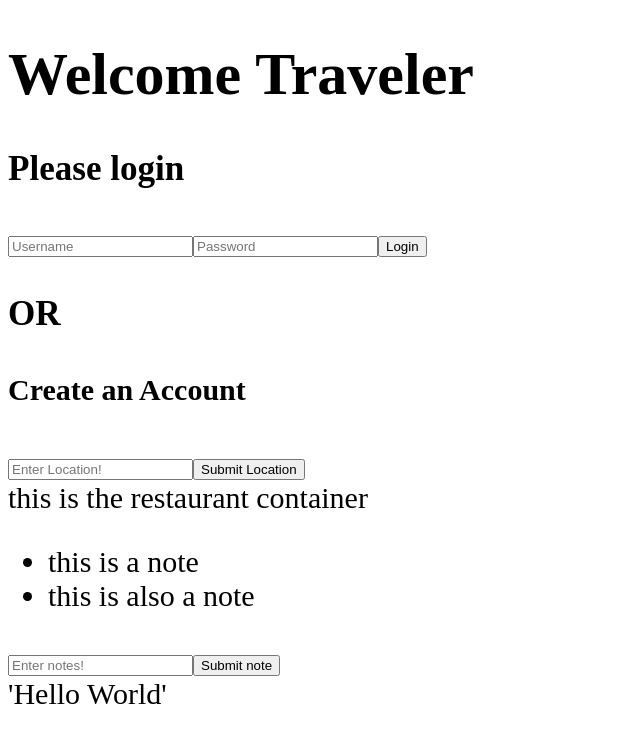
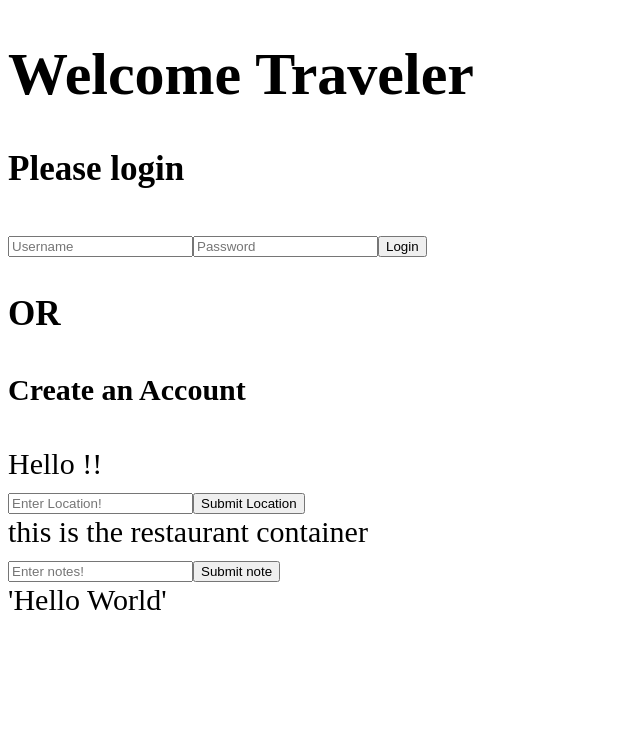
Before and after one commit to Jelly-Travel-App/travel-app, a React app: page / in a window 1280 px wide. Shown: the top 742 px of the page, without its empty margins (0-640 px from the left). Built offline with nearby package versions, Linux system fonts and the light colour scheme.

Commit message:
pull user info to notes and userpage

```diff
--- a/client/App.js
+++ b/client/App.js
@@ -7,15 +7,18 @@ import UserPage from './components/user/user-page.js';
 const App = () => {
     // need to setuser from login file, and pass to userpage in this file as a prop.
     // unsure what to pass into useState
-    const [user, setUser] = useState('');
+    const [user, setUser] = useState({});
 
     // here is a function that will set user. need to from login.
     const updateUser = (currentUser) => {
         setUser(currentUser);
     };
+    // successful set user
+    console.log('this is user after login on App.js', user);
     return (
         <div>
-            <Landing_Page />
+            {/* pass in update user function to landing page */}
+            <Landing_Page updateUser={updateUser} />
             {/* pass in updated user to userpage */}
             <UserPage user={user} />
         </div>
--- a/client/components/landing-page/LandingPage.js
+++ b/client/components/landing-page/LandingPage.js
@@ -2,13 +2,14 @@ import React from 'react';
 import Login from './Login.js';
 import SignUp from './SignUp.js';
 
-const LandingPage = () => {
+const LandingPage = (props) => {
     return (
         <div className="landing-page">
             <h1>Welcome Traveler</h1>
             <h3>Please login</h3>
             <div id="login-route">
-                <Login />
+                {/* pass in update user from props */}
+                <Login updateUser={props.updateUser} />
             </div>
             <h3>OR</h3>
             <h4>Create an Account</h4>
--- a/client/components/landing-page/Login.js
+++ b/client/components/landing-page/Login.js
@@ -1,7 +1,8 @@
 import React, { useState } from 'react';
 
-const Login = () => {
+const Login = (props) => {
     // const [isUser, setUser] = useState('');
+    // setUser from response from json
     return (
         <div>
             <form
@@ -21,24 +22,17 @@ const Login = () => {
                         }),
                     })
                         .then((res) => {
-                            console.log(
-                                'this is response before jsoning it',
-                                res
-                            );
+                            // return res.json();
                             return res.json();
                         })
                         .then((json) => {
-                            console.log('res: ', json);
+                            // console.log('res: ', json);
                             if (json === false) {
                                 // window.alert('this is an error');
                                 console.log('login failed');
                             } else {
-                                console.log(json.body);
-                                // we will get an obj with username and password
-                                // () =>
-                                //     setUser({
-                                //         user: res,
-                                //     });
+                                // we will get an obj with username and password, v, _id, notes
+                                return props.updateUser(json);
                             }
                         });
                 }}
--- a/client/components/user/notes.js
+++ b/client/components/user/notes.js
@@ -1,15 +1,14 @@
 import React from 'react';
 
-/* To do: use useState in order to update the UL */
+const Notes = (props) => {
+    // logic to populate UL with LI containing each element of array
+    // props passed in is the notes array
+    console.log('this should be notes array', props.notes);
 
-const Notes = () => {
-    // will be passed notes as a prop from specific user, then can populate the UL
     return (
         <div>
-            <ul>
-                <li>this is a note</li>
-                <li>this is also a note</li>
-            </ul>
+            {/* here is the notes container, containing all notes. couldn't figure out how to get the UL to work.  */}
+            <div className="notes-container">{props.notes}</div>
             <form
                 onSubmit={(e) => {
                     e.preventDefault();
--- a/client/components/user/user-page.js
+++ b/client/components/user/user-page.js
@@ -3,15 +3,19 @@ import RestaurantContainer from './restaurant-container';
 import NavBar from './nav-bar';
 import Notes from './notes';
 
-const UserPage = () => {
-    // will have a prop passed in for user, need to make a get request to get the user with the notes.
+const UserPage = (props) => {
     // pass the notes info to the notes component.
     // also say hello {user}
+    // perhaps have a location and set location, also a function that sets location? pass into nav bar.
     return (
         <div className="user-page">
+            {/* have a greeting to specific user. this works */}
+            Hello {props.user.username}!!
             <NavBar />
+            {/* will need to pass in location response for restaurant container. */}
             <RestaurantContainer />
-            <Notes />
+            {/*  */}
+            <Notes notes={props.user.notes} />
         </div>
     );
 };
```
